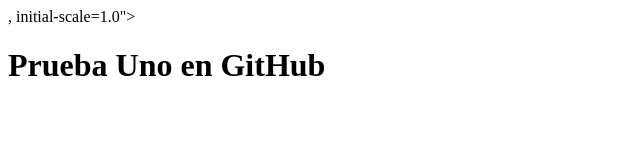
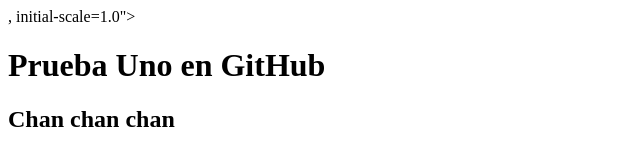
Before and after one commit to zelayab/pruebaTest, a plain HTML site: page index.html in a window 1280 px wide. Shown: the whole page, without its empty margins (0-640 px from the left). Drawn offline with Linux system fonts and the light colour scheme.

Commit message:
:q :wq :qw :! :q! :qw! :wq! :QW! :QW :QW :wq :WQ WQ :WQ :WQ! :QW!

```diff
--- a/index.html
+++ b/index.html
@@ -10,5 +10,6 @@
   </head>
   <body>
     <h1>Prueba Uno en GitHub</h1>
+    <h2>Chan chan chan</h2>
   </body>
 </html>
```
